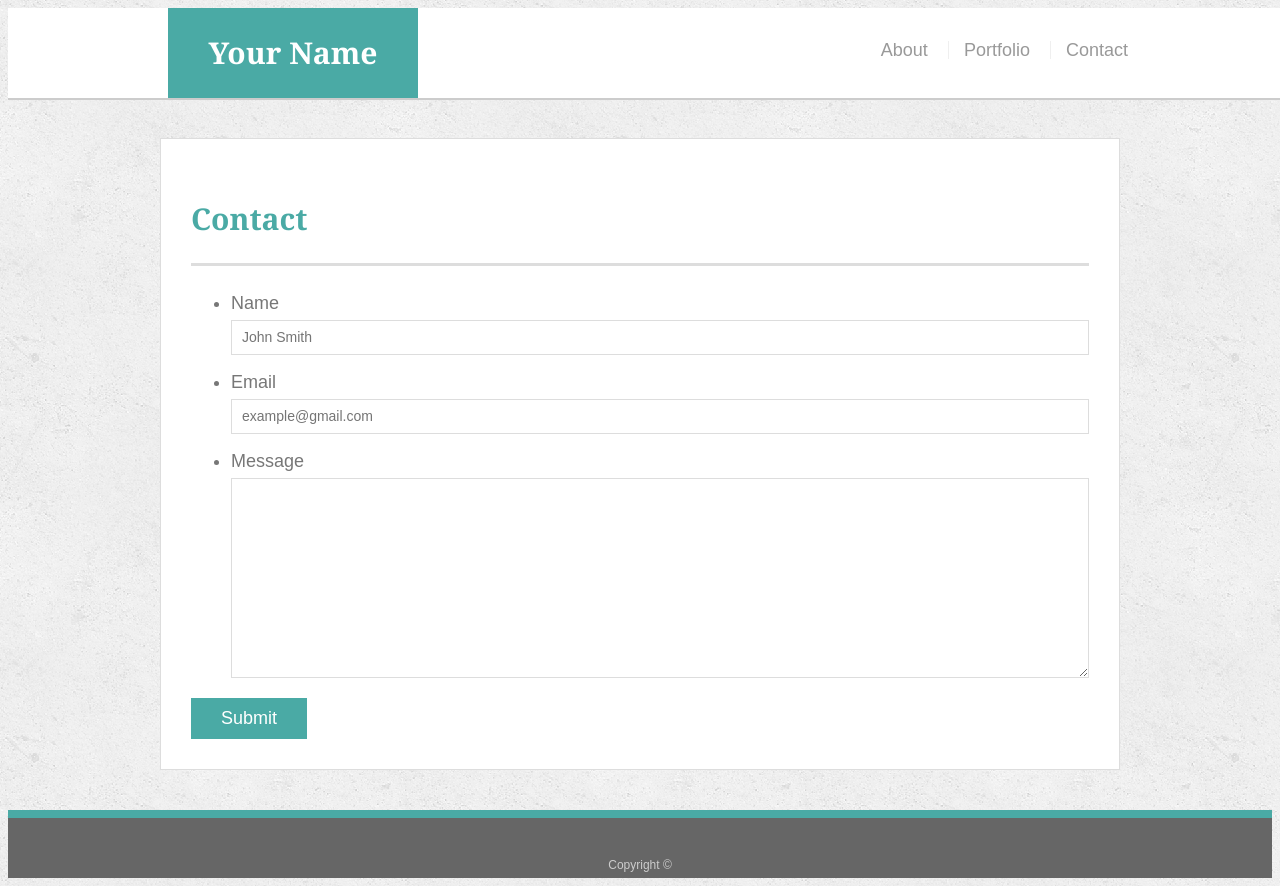
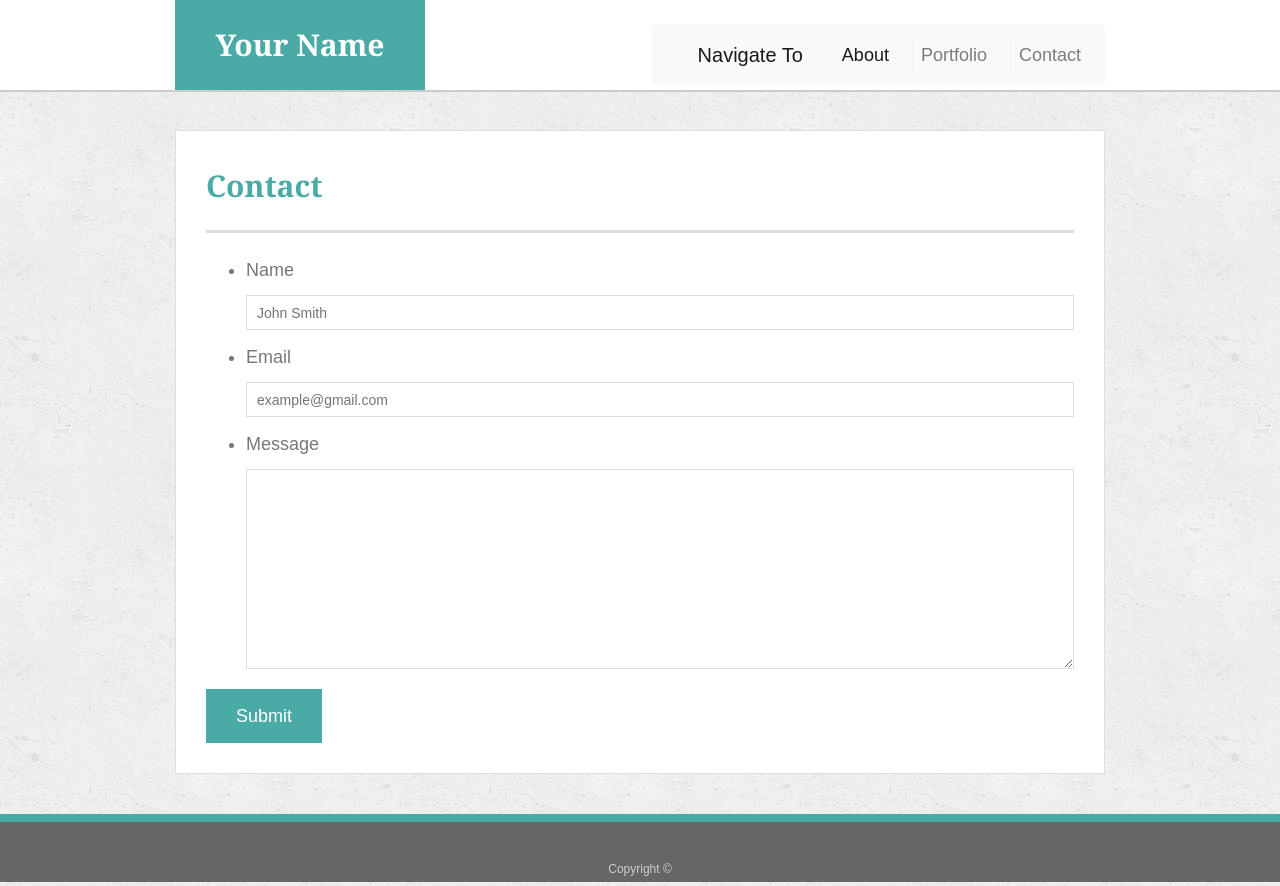
Before and after one commit to Swinsanity/Bootstrap-Portfolio, a plain HTML site: page contact.html in a window 1280 px wide. Drawn offline with nearby package versions, Linux system fonts and the light colour scheme.

Commit message:
Added navbar to contact and portfolio

```diff
--- a/contact.html
+++ b/contact.html
@@ -4,6 +4,7 @@
 <head>
   <meta charset="UTF-8">
   <title>Contact | Your Name</title>
+  <link rel="stylesheet" href="https://stackpath.bootstrapcdn.com/bootstrap/4.4.1/css/bootstrap.min.css" integrity="sha384-Vkoo8x4CGsO3+Hhxv8T/Q5PaXtkKtu6ug5TOeNV6gBiFeWPGFN9MuhOf23Q9Ifjh" crossorigin="anonymous">
   <link rel="stylesheet" type="text/css" href="assets/css/style.css">
 </head>
 
@@ -12,10 +13,18 @@
   <header id="masthead">
     <div class="container">
       <a href="index.html" id="logo">Your Name</a>
-      <nav>
-        <a href="index.html">About</a>
-        <a href="portfolio.html">Portfolio</a>
-        <a href="contact.html">Contact</a>
+      <nav class="navbar navbar-expand-lg navbar-light bg-light">
+        <a class="navbar-brand" href="#">Navigate To</a>
+        <button class="navbar-toggler" type="button" data-toggle="collapse" data-target="#navbarNavAltMarkup" aria-controls="navbarNavAltMarkup" aria-expanded="false" aria-label="Toggle navigation">
+          <span class="navbar-toggler-icon"></span>
+        </button>
+        <div class="collapse navbar-collapse" id="navbarNavAltMarkup">
+          <div class="navbar-nav">
+            <a class="nav-item nav-link active" href="index.html">About <span class="sr-only">(current)</span></a>
+            <a class="nav-item nav-link" href="portfolio.html">Portfolio</a>
+            <a class="nav-item nav-link" href="contact.html">Contact</a>
+          </div>
+        </div>
       </nav>
     </div>
   </header>
```
Also changed, not shown: portfolio.html (+13 -4 lines).
